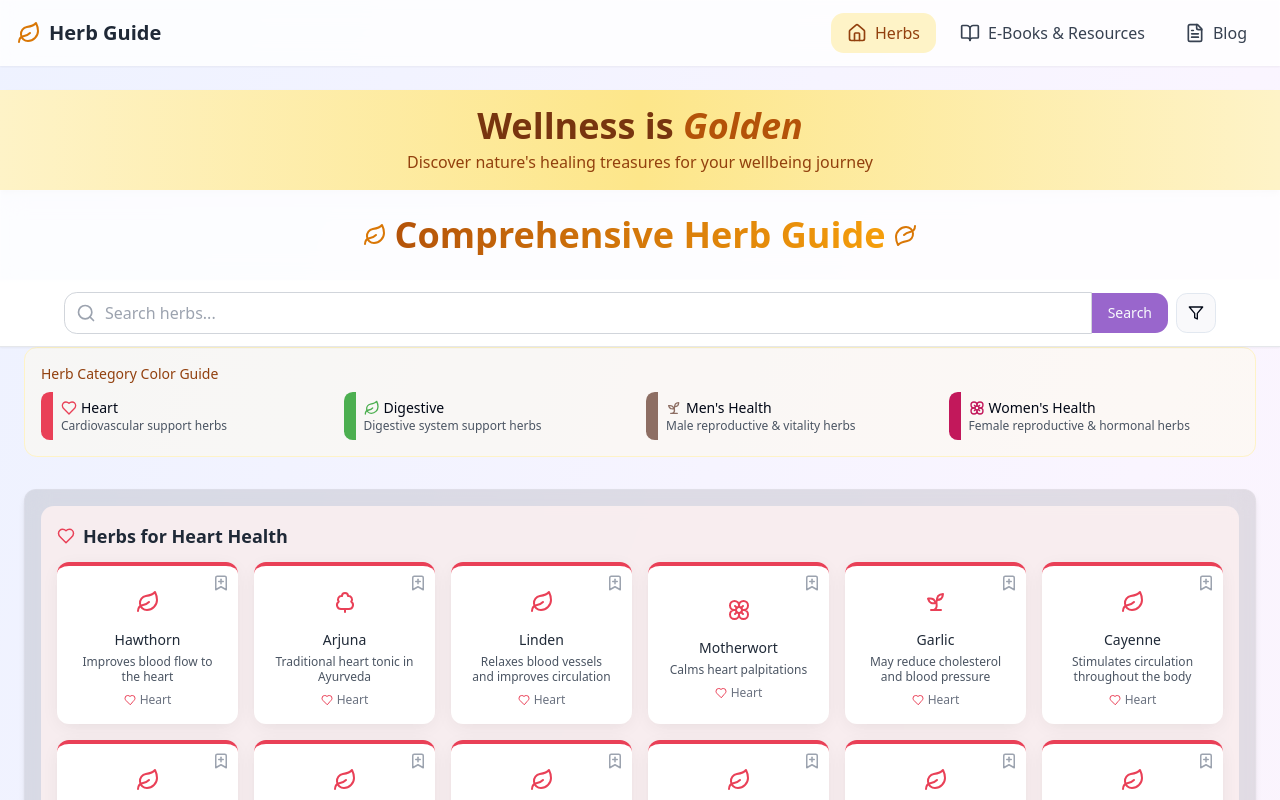
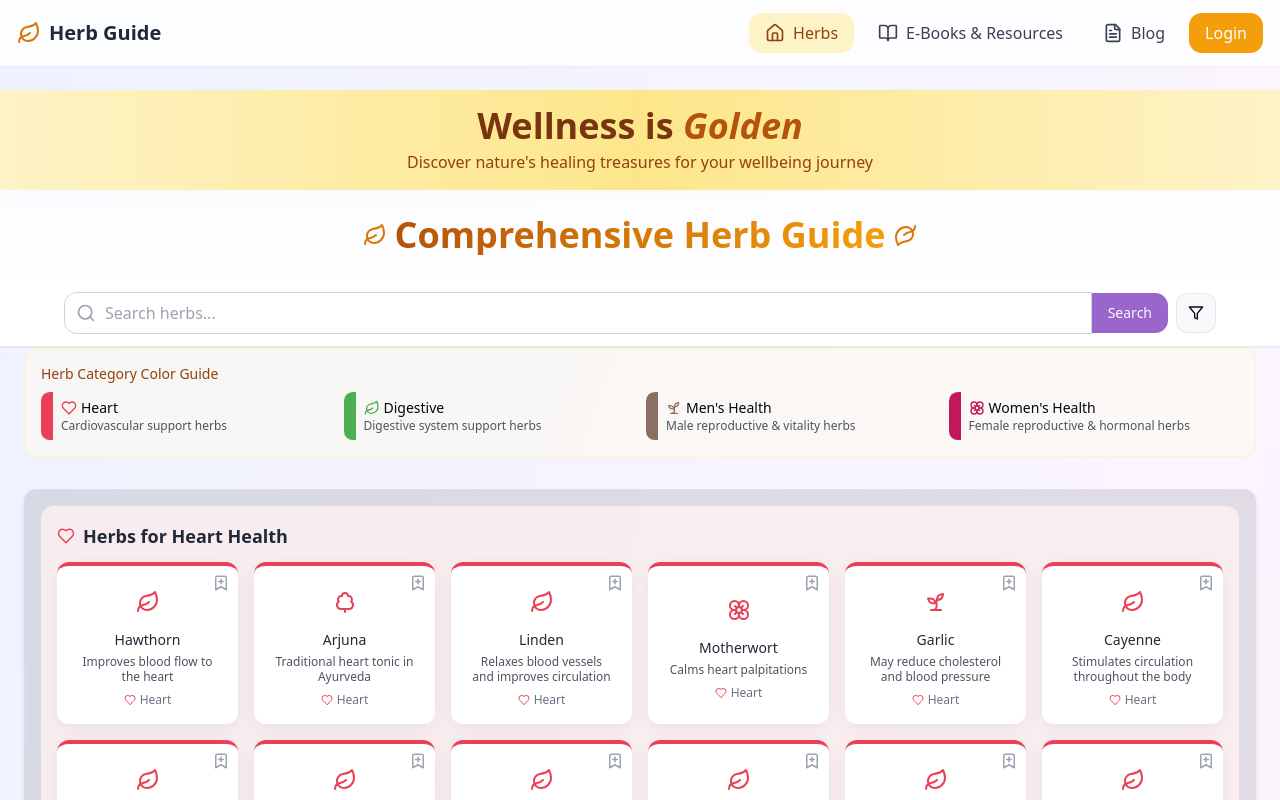
Before and after one commit to artifaks/pureherbalwisdom, a React (Vite) app: page / in a window 1280 px wide. Shown: the top 800 px of the page. Built offline with nearby package versions, Linux system fonts and the light colour scheme.

Commit message:
Add logout functionality
Implements a logout option for user sessions.

```diff
--- a/src/components/MainNavigation.tsx
+++ b/src/components/MainNavigation.tsx
@@ -1,7 +1,9 @@
 
 import React from 'react';
 import { NavLink } from 'react-router-dom';
-import { BookOpen, Home, Leaf, FileText } from 'lucide-react';
+import { BookOpen, Home, Leaf, FileText, LogOut } from 'lucide-react';
+import { useAuth } from '@/hooks/use-auth';
+import { Button } from '@/components/ui/button';
 
 interface NavItemProps {
   to: string;
@@ -27,6 +29,12 @@ const NavItem: React.FC<NavItemProps> = ({ to, label, icon }) => {
 };
 
 const MainNavigation: React.FC = () => {
+  const { user, signOut } = useAuth();
+
+  const handleLogout = async () => {
+    await signOut();
+  };
+
   return (
     <nav className="glass sticky top-0 z-20 py-3 px-4 mb-6">
       <div className="max-w-7xl mx-auto flex items-center justify-between">
@@ -43,6 +51,24 @@ const MainNavigation: React.FC = () => {
           <NavItem to="/" label="Herbs" icon={<Home className="h-5 w-5" />} />
           <NavItem to="/resources" label="E-Books & Resources" icon={<BookOpen className="h-5 w-5" />} />
           <NavItem to="/blog" label="Blog" icon={<FileText className="h-5 w-5" />} />
+
+          {user ? (
+            <Button
+              variant="outline"
+              className="ml-2 flex items-center gap-2 border-amber-200 hover:bg-amber-50"
+              onClick={handleLogout}
+            >
+              <LogOut className="h-4 w-4" />
+              <span>Logout</span>
+            </Button>
+          ) : (
+            <NavLink
+              to="/auth"
+              className="ml-2 bg-amber-500 hover:bg-amber-600 text-white px-4 py-2 rounded-lg transition-colors flex items-center gap-2"
+            >
+              <span>Login</span>
+            </NavLink>
+          )}
         </div>
       </div>
     </nav>
```
